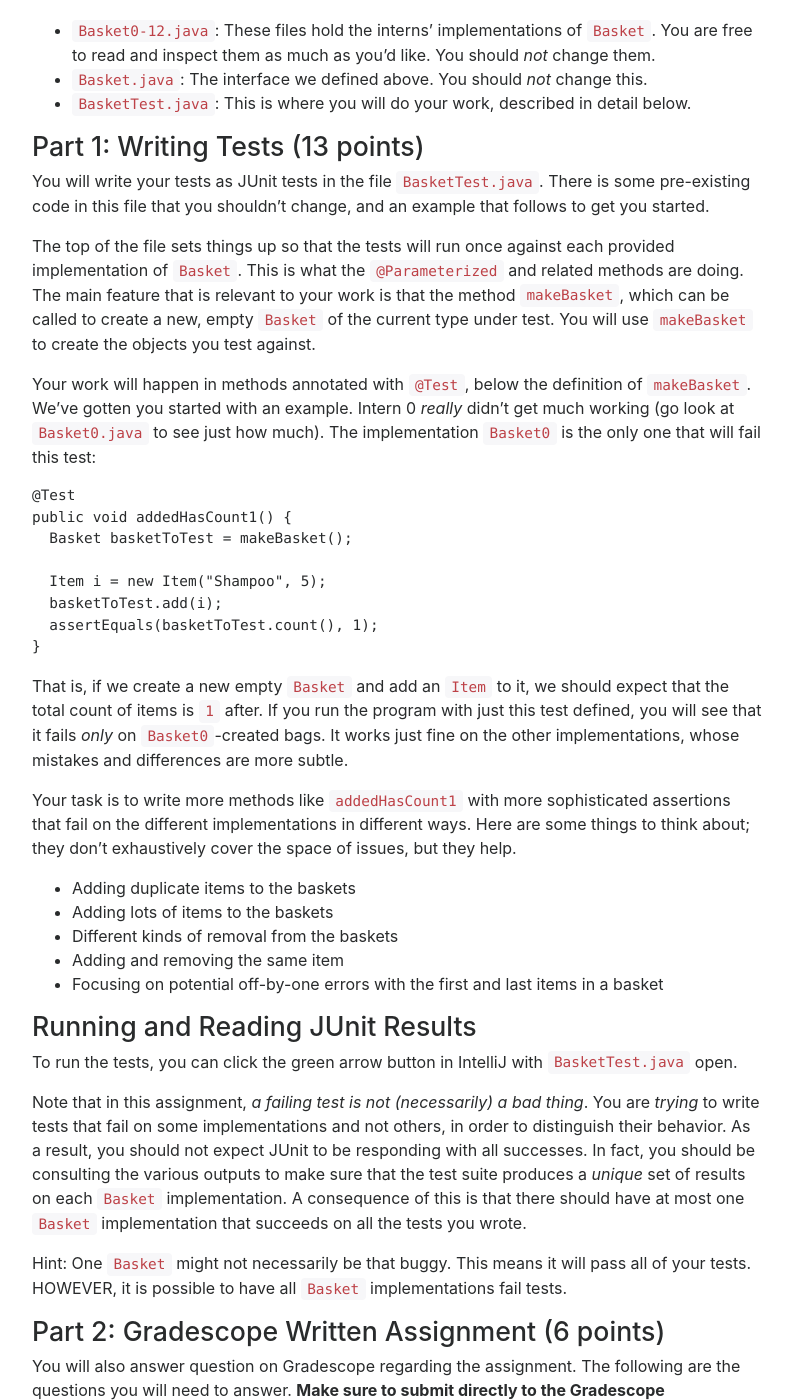
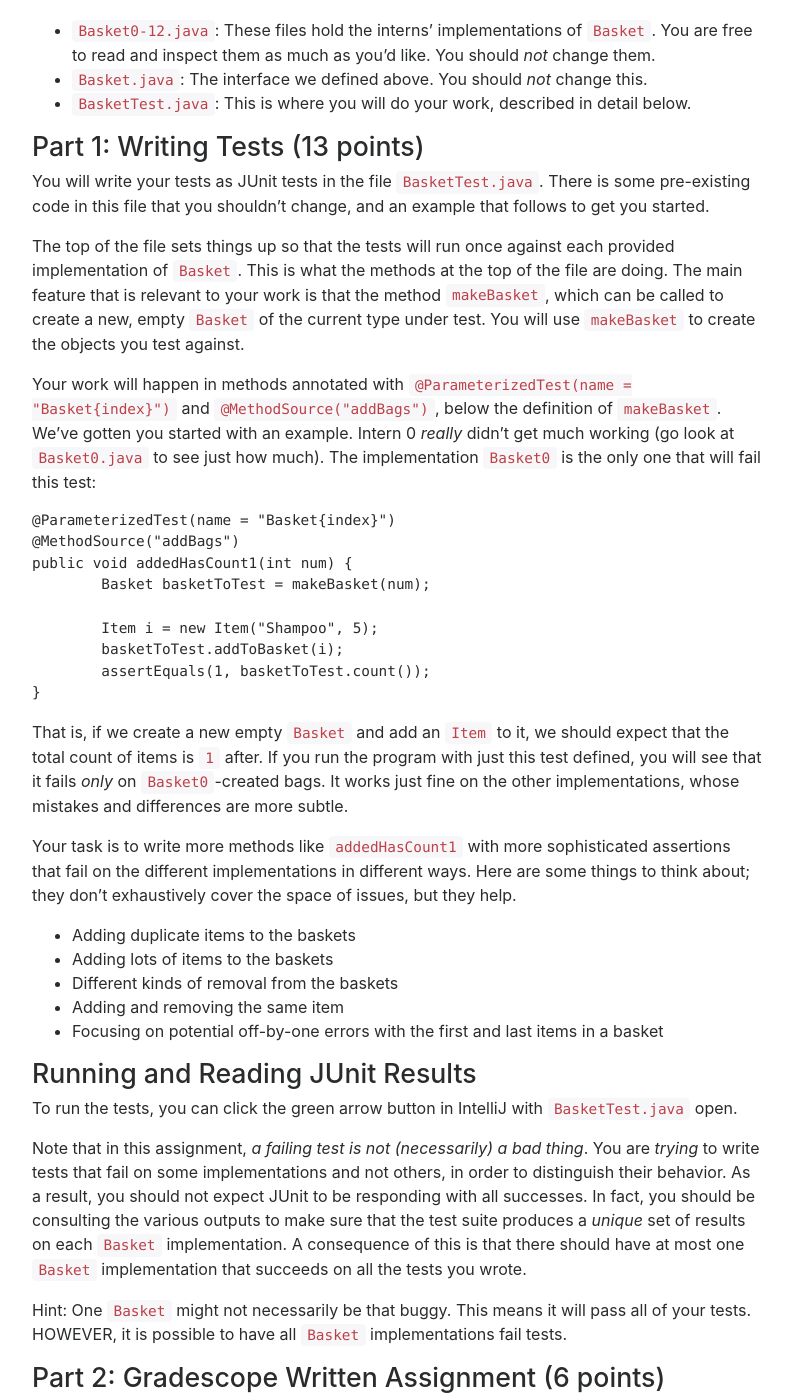
Before and after one commit to usd-comp230/usd-comp230.github.io, a Jekyll site: the page built from pa1/index.md, in a window 1280 px wide and 1400 px high, scrolled down 2745 px. Shown: the whole window, without its empty margins (243-1035 px from the left). Built offline with Jekyll 4.4.1, drawn with Linux system fonts in a browser that asks for light colours; nearby versions of some CDN libraries; some of the changed text lies outside the part shown.

Commit message:
update PSA 1 instructions.

````diff
--- a/pa1/index.md
+++ b/pa1/index.md
@@ -127,21 +127,22 @@ You will write your tests as JUnit tests in the file `BasketTest.java`.
 There is some pre-existing code in this file that you shouldn't change, and
 an example that follows to get you started.
 
-The top of the file sets things up so that the tests will run once against each provided implementation of `Basket`. This is what the `@Parameterized` and related methods are doing. The main feature that is relevant to your work is that the method `makeBasket`, which can be called to create a new, empty `Basket` of the current type under test. You will use `makeBasket` to create the objects you test against.
+The top of the file sets things up so that the tests will run once against each provided implementation of `Basket`. This is what the methods at the top of the file are doing. The main feature that is relevant to your work is that the method `makeBasket`, which can be called to create a new, empty `Basket` of the current type under test. You will use `makeBasket` to create the objects you test against.
 
-Your work will happen in methods annotated with `@Test`, below the definition
+Your work will happen in methods annotated with `@ParameterizedTest(name = "Basket{index}")` and `@MethodSource("addBags")`, below the definition
 of `makeBasket`. We've gotten you started with an example. Intern 0 _really_
 didn't get much working (go look at `Basket0.java` to see just how much). The
 implementation `Basket0` is the only one that will fail this test:
 
 ```java
-@Test
-public void addedHasCount1() {
-  Basket basketToTest = makeBasket();
+@ParameterizedTest(name = "Basket{index}")
+@MethodSource("addBags")
+public void addedHasCount1(int num) {
+	Basket basketToTest = makeBasket(num);
 
-  Item i = new Item("Shampoo", 5);
-  basketToTest.add(i);
-  assertEquals(basketToTest.count(), 1);
+	Item i = new Item("Shampoo", 5);
+	basketToTest.addToBasket(i);
+	assertEquals(1, basketToTest.count());
 }
 ```
 
````
Also changed, not shown: other parts of pa1/index.md (+3 -3 lines).
